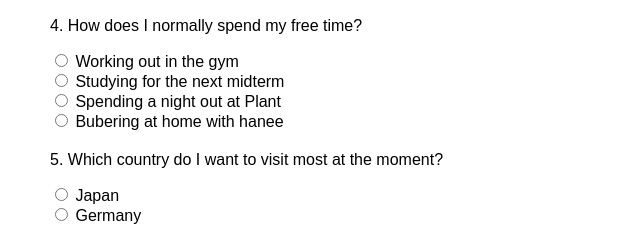
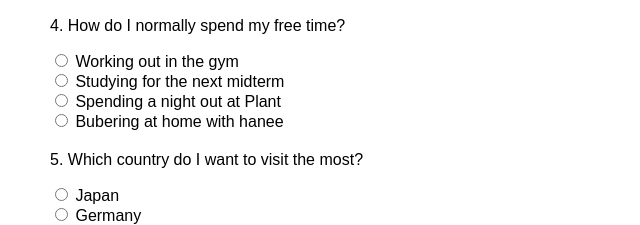
Before and after one commit to cchung43/the-buber-quiz, a plain HTML site: page index.html in a window 1280 px wide. Shown: the part 553-778 px from the top of the page, without its empty margins (0-640 px from the left). Drawn offline with Linux system fonts and the light colour scheme.

Commit message:
Update index.html

```diff
--- a/index.html
+++ b/index.html
@@ -63,7 +63,7 @@
     </div>
 
     <div class="question">
-        <p>4. How does I normally spend my free time?</p>
+        <p>4. How do I normally spend my free time?</p>
         <input type="radio" name="q4" value="workout"> Working out in the gym<br>
         <input type="radio" name="q4" value="study"> Studying for the next midterm<br>
         <input type="radio" name="q4" value="party"> Spending a night out at Plant<br>
@@ -71,7 +71,7 @@
     </div>
 
     <div class="question">
-        <p>5. Which country do I want to visit most at the moment?</p>
+        <p>5. Which country do I want to visit the most?</p>
         <input type="radio" name="q5" value="japan"> Japan<br>
         <input type="radio" name="q5" value="germany"> Germany<br>
         <input type="radio" name="q5" value="australia"> Australia<br>
```
